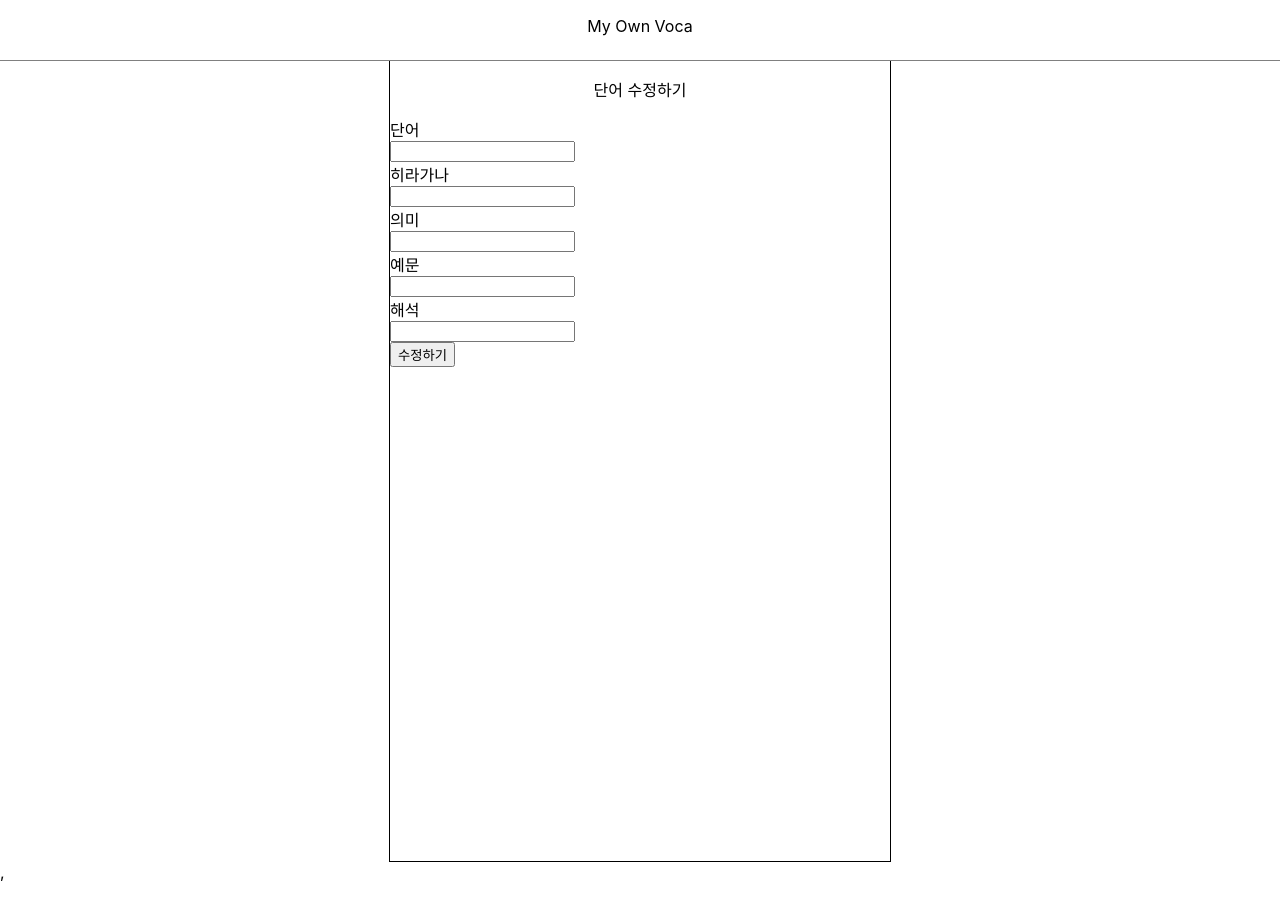
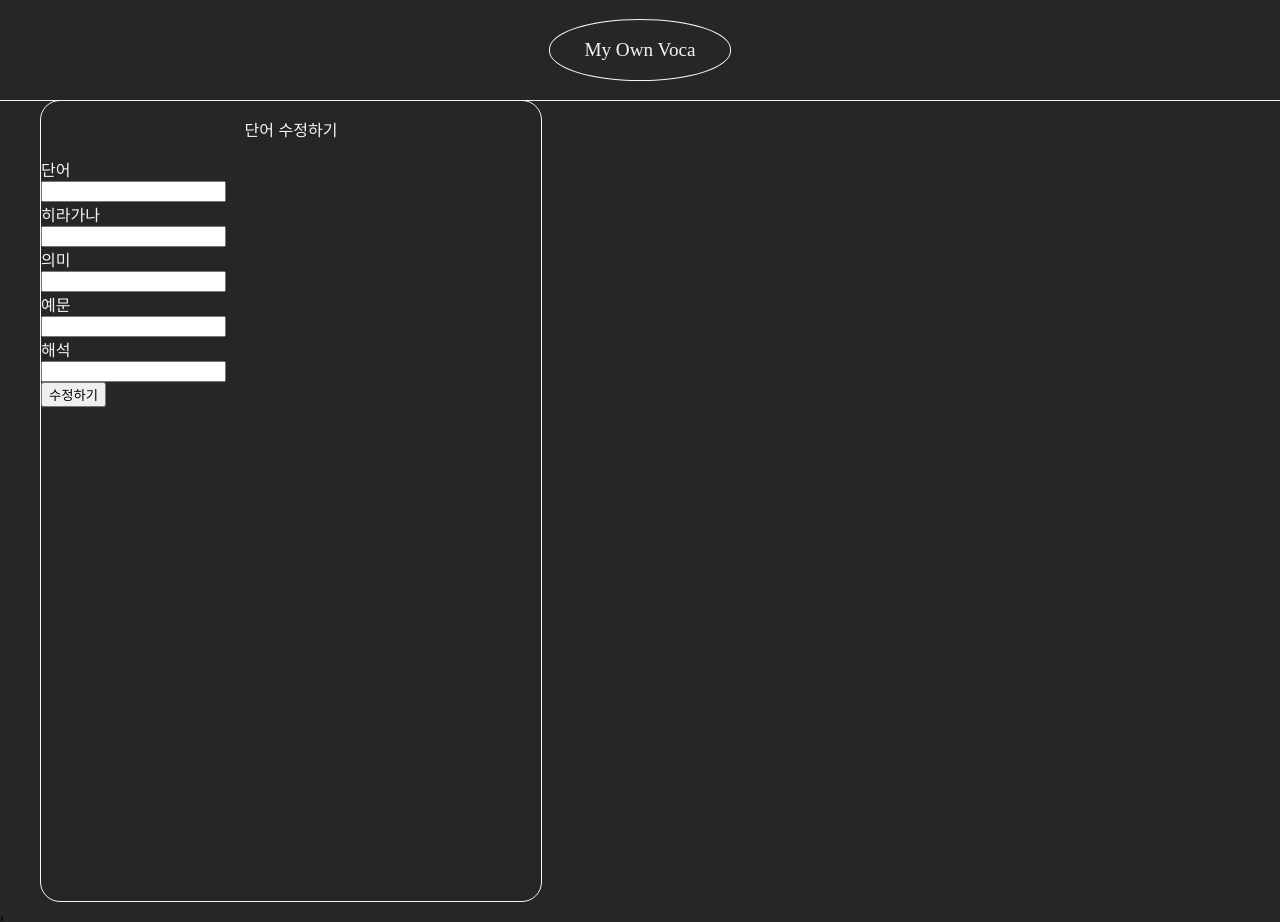
Before and after one commit to zubetcha/MyOwnVoca, a React (Create React App) app: page /detail/1 in a window 1280 px wide. Before the commit the page ends 882 px from the top, so only its background shows below. Built offline with nearby package versions, Linux system fonts and the light colour scheme.

Commit message:
main CSS

```diff
--- a/public/index.html
+++ b/public/index.html
@@ -28,7 +28,7 @@
   </head>
   <body>
     <noscript>You need to enable JavaScript to run this app.</noscript>
-    <div id="root"></div>
+    <div id="root" style="background: #252627;"></div>
     <!--
       This HTML file is a template.
       If you open it directly in the browser, you will see an empty page.
--- a/src/AddVoca.js
+++ b/src/AddVoca.js
@@ -55,7 +55,7 @@ const AddVoca = (props) => {
 const Container = styled.div`
     width: 500px;
     height: 800px;
-    border: 1px solid black;
+    border: 1px solid whitesmoke;
 
     margin: auto;
 `;
--- a/src/App.js
+++ b/src/App.js
@@ -1,6 +1,7 @@
 import React from 'react';
 import { Route, Switch } from 'react-router-dom';
 import styled from 'styled-components';
+import { useHistory } from 'react-router-dom';
 
 
 // Components
@@ -10,10 +11,19 @@ import Detail from './Detail';
 
 
 function App() {
+
+    const history = useHistory();
+
     return (
         <div className="App">
+            <Wrap>
                 <Header>
-                <p>My Own Voca</p>
+                    <Oval
+                        onClick={() => {
+                            history.push('/');
+                        }}>
+                        <Title>My Own Voca</Title>
+                    </Oval>
                 </Header>
                 <Container>
                     <Switch>
@@ -21,17 +31,25 @@ function App() {
                         <Route exact path="/addVoca" component={AddVoca} />
                         <Route exact path="/detail/:index" component={Detail} />
                     </Switch>
-
                 </Container>
+            </Wrap>
         </div>
     );
 }
 
+const Wrap = styled.div`
+    background: #252627;
+    color: whitesmoke;
+
+    width: 100%;
+    height: 100%;
+`;
+
 const Header = styled.div`
     width: 100%;
-    height: 60px;
-    border-bottom: 1px solid grey;
-    background: white;
+    height: 100px;
+    border-bottom: 1px solid whitesmoke;
+    background: #252627;
 
     position: fixed;
     top: 0;
@@ -40,13 +58,27 @@ const Header = styled.div`
 
     display: flex;
     justify-content: center;
+    align-items: center;
+`;
 
+const Oval = styled.div`
+    width: 180px;
+    height: 60px;
+    border: 1px solid whitesmoke;
+    border-radius: 90px / 30px;
+
+    display: flex;
+    justify-content: center;
+    align-items: center;
+`;
+
+const Title = styled.div`
+    font: 1.2rem lighter;
 `;
 
 const Container = styled.div`
-    max-width: 1400px;
-    margin: 60px auto 0;
-
+    max-width: 1200px;
+    margin: 100px auto 0;
 `;
 
 
--- a/src/Detail.js
+++ b/src/Detail.js
@@ -62,9 +62,10 @@ const Detail = (props) => {
 const Container = styled.div`
     width: 500px;
     height: 800px;
-    border: 1px solid black;
+    border: 1px solid whitesmoke;
+    border-radius: 20px;
 
-    margin: auto;
+    margin: auto 0;
 `;
 
 const Title = styled.p`
--- a/src/MyVoca.js
+++ b/src/MyVoca.js
@@ -22,7 +22,7 @@ const MyVoca = (props) => {
 
     const voca_list = useSelector((state) => state.voca.list);
 
-    React.useEffect( () => {
+    React.useEffect(() => {
         dispatch(loadVocaFB());
     }, []);
 
@@ -32,34 +32,41 @@ const MyVoca = (props) => {
                 {voca_list.map((list, voca_index) => {
                     return (
                         <Cardbox
-                            key={voca_index}
-                        >
-                            <WordBox>
-                                <p>{list.word}</p>
+                            key={voca_index}>
+                            <VocaBox>
+                                <p
+                                style={{
+                                    fontSize: '20px',
+                                    fontWeight: 'bold',}}
+                                >{list.word}</p>
                                 <p
                                     style={{ fontSize: '0.8rem' }}
-                                >[{list.hiragana}]</p>
-                            </WordBox>
-                            <div>
+                                >[ {list.hiragana} ]</p>
+                            </VocaBox>
+                            <InfoBox>
+                                <IconBox>
+                                    <Icon>
                                     <CheckRoundedIcon />
                                     <BorderColorRoundedIcon
                                         onClick={() => {
                                             history.push("/detail/" + voca_index);
-                                    }}
-                                />
+                                        }}/>
                                     <ClearRoundedIcon
                                         onClick={() => {
                                             dispatch(deleteVocaFB(list.id));
-                                    }}
-                                />
-                            </div>
-                            <InfoBox>
-                                <Info>의미</Info>
-                                <p>{list.meaning}</p>
-                                <Info>예문</Info>
-                                <Example>{list.example}</Example>
-                                <Info>해석</Info>
-                                <Example>{list.translate}</Example>
+                                        }}/>
+                                    </Icon>
+                                </IconBox>
+                                <VocaInfo>
+                                    <Info>meaning</Info>
+                                    <VocaData
+                                    style={{color: 'whitesmoke',}}
+                                    >{list.meaning}</VocaData>
+                                    <Info>example sentence</Info>
+                                    <VocaData>{list.example}</VocaData>
+                                    <Info>translation</Info>
+                                    <VocaData>{list.translate}</VocaData>
+                                </VocaInfo>
                             </InfoBox>
                         </Cardbox>
                     )
@@ -76,63 +83,88 @@ const MyVoca = (props) => {
 }
 
 const Container = styled.div`
-    width: 100%;
+    max-width: 1200px;
     height: 100vh;
-    border: 1px solid black;
 
-    padding-top: 40px;
+    padding: 40px 40px 0;
     margin: auto;
 
-    display: flex;
-    flex-flow: row wrap;
-    justify-content: flex-start;
+    display: grid;
+    grid-template-columns: repeat(auto-fill, minmax(400px, 1fr));
+    gap: 40px;
     align-content: flex-start;
-    gap: 40px;
 `;
 
 const Cardbox = styled.div`
-    width: 400px;
+    min-width: 400px;
     height: 200px;
+    padding: 20px;
 
-    border: 1px solid black;
+    background: #1C1C1D;
     border-radius: 20px;
 
-    display: flex;
+    display: grid;
+    grid-template-columns: 1fr 2fr;
     align-items: center;
-
+    grid-column-gap: 30px;
 `;
 
-const WordBox = styled.div`
-    width: 150px;
+const VocaBox = styled.div`
+    /* border: 1px solid whitesmoke; */
+    text-align: center;
 
-    border: 1px solid black;
-    text-align: center;
+    & p {
+        margin: 10px;
+    }
 
 `;
 
 const InfoBox = styled.div`
+    /* border: 1px solid whitesmoke; */
 
-    border: 1px solid black;
+    border-bottom-left-radius: 20px;
+    border-bottom-right-radius: 20px;
+`;
 
+const IconBox = styled.div`
+    /* border: 1px solid whitesmoke; */
+    display: flex;
+    flex-direction: row;
+    justify-content: flex-end;
+
+    & svg {
+        margin: 0 5px;
+    }
+`;
+
+const Icon = styled.div`
+
+`;
+
+const VocaInfo = styled.div`
+    /* border: 1px solid whitesmoke; */
+    border-bottom-left-radius: 20px;
+    border-bottom-right-radius: 20px;
 `;
 
 const Info = styled.p`
     font-size: 0.7rem;
+    margin: 0 0 7px 0;
 `;
 
-const Example = styled.p`
-    color: #6495ED;
+const VocaData = styled.p`
+    color: #8FFFF8;
+    margin: 5px 0 20px 0;
 `;
 
 const AddButton = styled.div`
     position: fixed;
-    right: 10px;
-    bottom: 10px;
+    right: 30px;
+    bottom: 30px;
 
     width: 50px;
     height: 50px;
 `;
 
 
-
 export default MyVoca;
```
Lines whose indentation alone changed are shown as unchanged.
